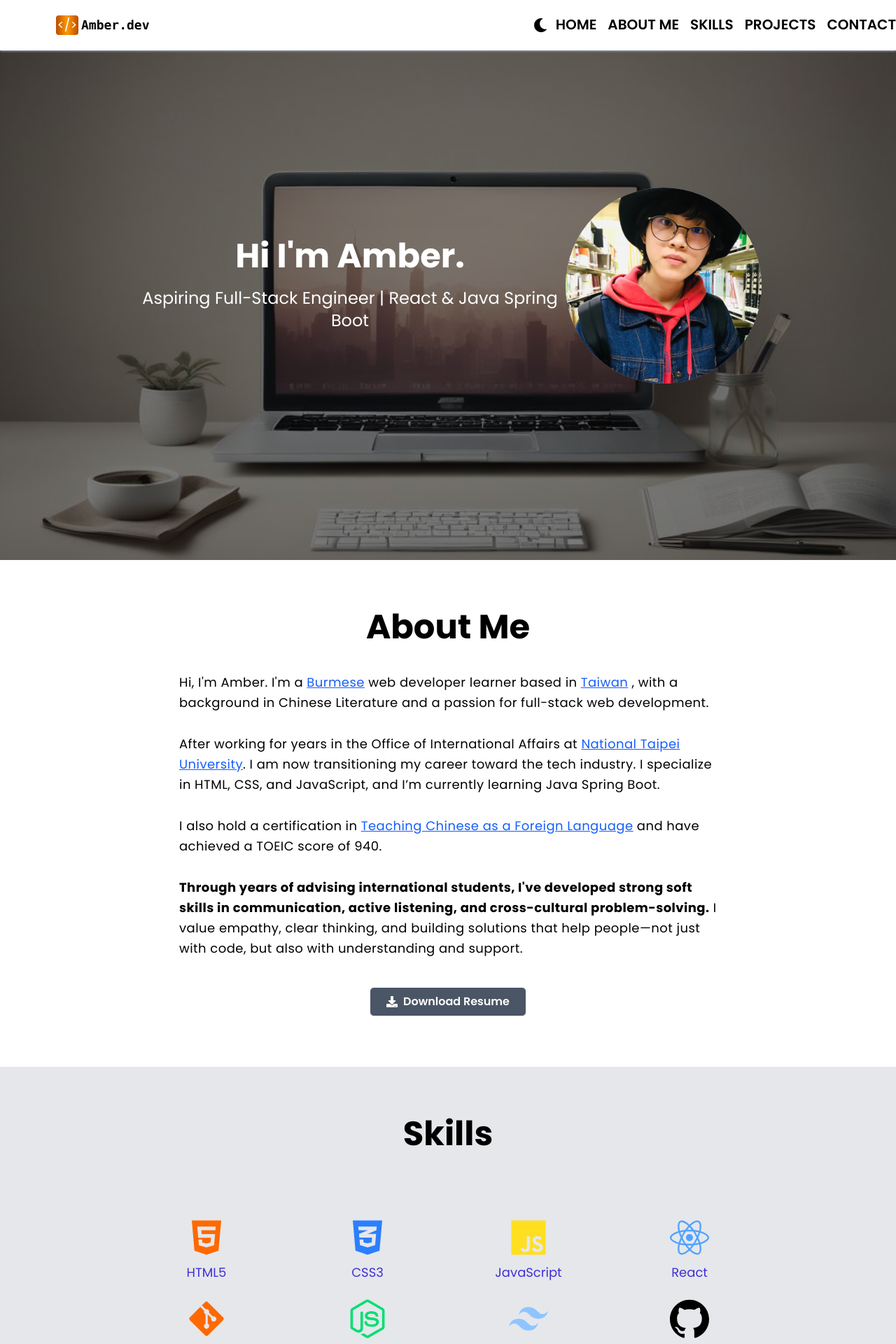
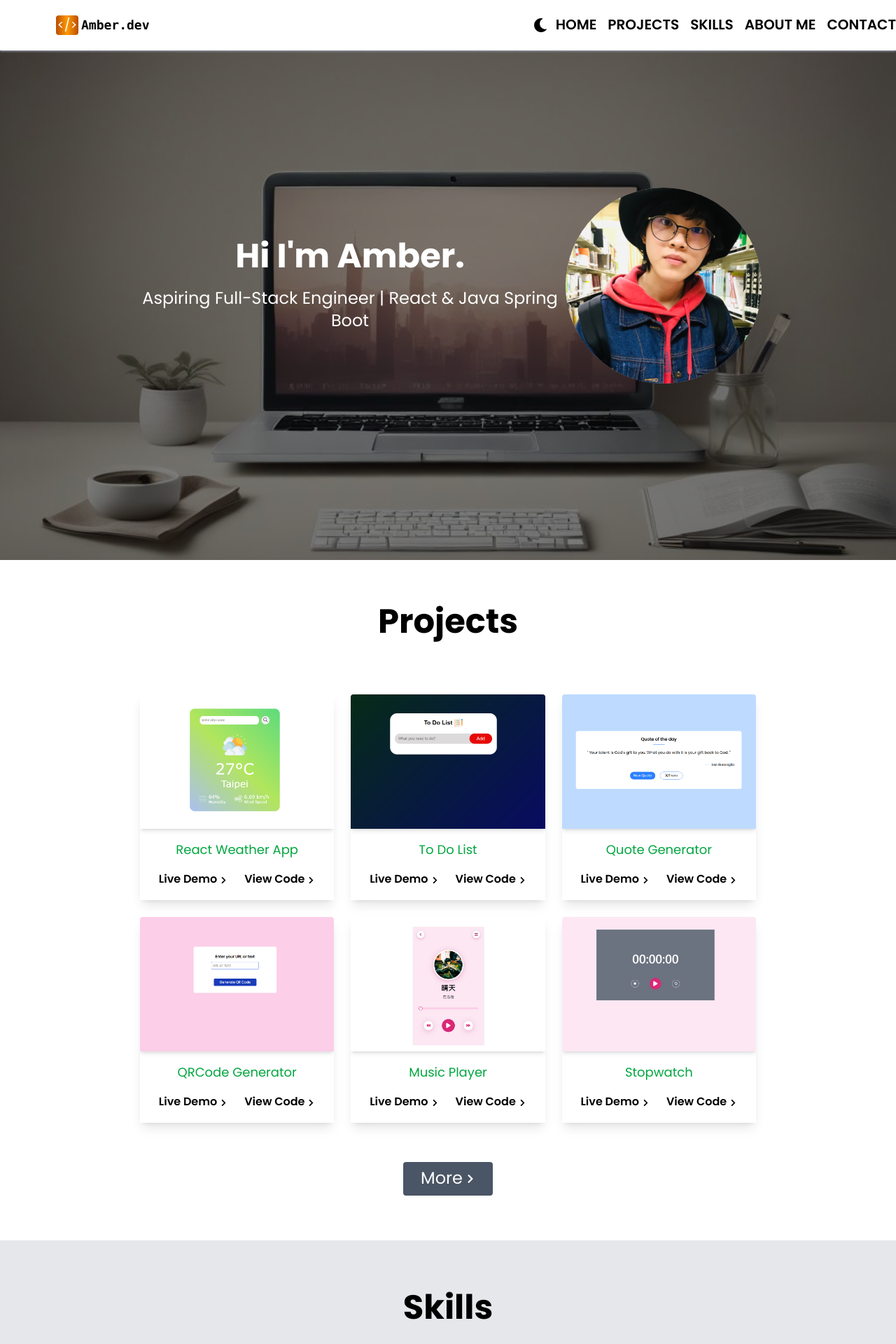
Before and after one commit to lixinjie520/my-app, a React (Vite) app: page / in a window 1280 px wide. Shown: the top 1920 px of the page at 70% size. Built offline with nearby package versions, Linux system fonts and the light colour scheme.

Commit message:
Refactor: adjust layout of About, Skills, and Projects sections

```diff
--- a/src/App.jsx
+++ b/src/App.jsx
@@ -12,17 +12,17 @@ function App() {
   return (
     <>
       <div className="w-full mx-auto">
-        <Toaster position="top-center" toastOptions={{duration:3000}}/>
+        <Toaster position="top-center" toastOptions={{ duration: 3000 }} />
         {/* 導航欄 */}
         <Header />
         {/* 首頁 */}
         <Home />
+        {/* 作品 */}
+        <Projects />
+        {/* 技能 */}
+        <Skills />
         {/* 關於我 */}
         <About />
-        {/* 技能 */}
-        <Skills />
-        {/* 作品 */}
-        <Projects />
         {/* 聯繫方式 */}
         <Contact />
         {/* 版權頁 */}
--- a/src/components/Header.jsx
+++ b/src/components/Header.jsx
@@ -43,13 +43,13 @@ const Header = () => {
             <a href="#home">HOME</a>
           </li>
           <li className="nav-hover">
-            <a href="#about">ABOUT ME</a>
+            <a href="#projects">PROJECTS</a>
           </li>
           <li className="nav-hover">
             <a href="#skills">SKILLS</a>
           </li>
           <li className="nav-hover">
-            <a href="#projects">PROJECTS</a>
+            <a href="#about">ABOUT ME</a>
           </li>
           <li className="nav-hover">
             <a href="#contact">CONTACT</a>
```
